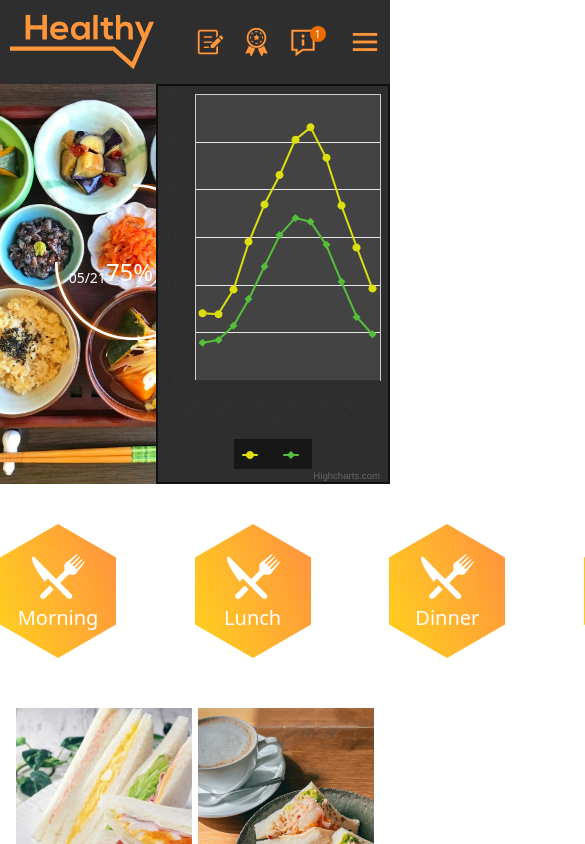
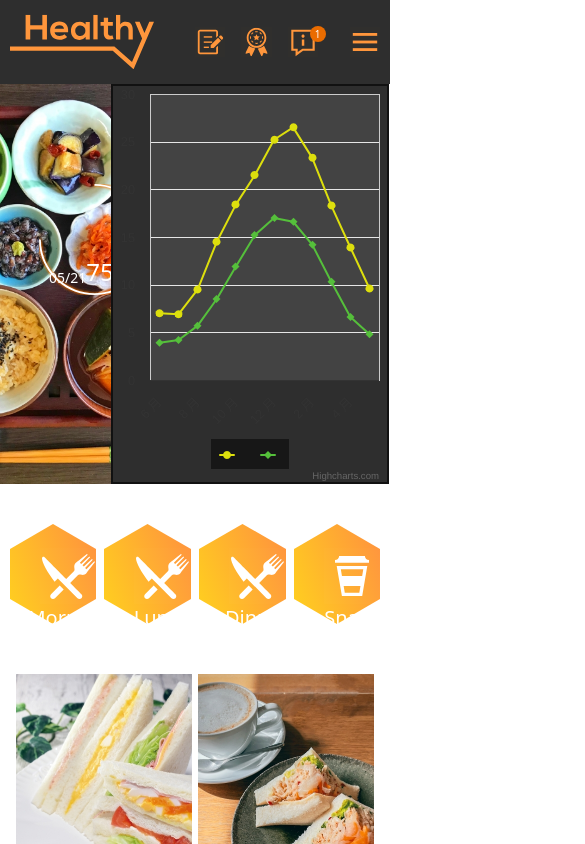
Before and after one commit to LofizDev/Arent_Test, a React (Vite) app: page / in a window 390 px wide. Shown: the top 844 px of the page, 585 px wide, since content can reach past the window. Built offline with nearby package versions, Linux system fonts and the light colour scheme.

Commit message:
responsive

```diff
--- a/src/components/ColumnThumbnail.tsx
+++ b/src/components/ColumnThumbnail.tsx
@@ -44,7 +44,7 @@ function ColumnThumbnail(props: Iprops) {
       break;
   }
   return (
-    <div className="ColumnThumbnail w-full mt-6 relative pr-2">
+    <div className="ColumnThumbnail cursor-pointer w-full mt-6 relative pr-2">
       <div className="relative">
         <img
           src={image}
--- a/src/pages/HomePage.tsx
+++ b/src/pages/HomePage.tsx
@@ -15,7 +15,7 @@ function HomePage() {
     return (
         <Layout>
             <div>
-                <div className="flex">
+                <div className="flex w-full">
                     <div className="flex-[40%] relative">
                         <img src={d01} alt="d01" className="w-full object-cover h-[400px]" />
                         <img src={threefour} alt="threefour" className="absolute top-[25%] left-[35%]" />
@@ -24,11 +24,11 @@ function HomePage() {
                             <div className="text-2xl">75%</div>
                         </div>
                     </div>
-                    <div className="flex-[60%]">
+                    <div className="lg:flex-[60%] w-full">
                         <Chart data={data} />
                     </div>
                 </div>
-                <div className="flex mx-auto cursor-pointer items-center w-[700px] justify-between mt-10">
+                <div className="flex mx-auto cursor-pointer items-center lg:w-[700px] gap-2 w-[95%] justify-between mt-10">
                     {categories.map((e) => (
                         <Hexagon
                             onClick={() => setActive(e.name)}
--- a/src/pages/Records.tsx
+++ b/src/pages/Records.tsx
@@ -9,10 +9,9 @@ function Records() {
     const [lastPage, setLastPage] = useState<number>(8)
     const dateType = ['日', '週', '月', '年']
     const [type, setType] = useState<string>('日')
+    const [data, setData] = useState<{ data1: number[], data2: number[] }>({ data1: [], data2: [] })
 
-    const [data, setData] = useState<{ data1: number[], data2: number[] }>({ data1: [], data2: [] })
     useEffect(() => {
-
         switch (type) {
             case '日':
                 setData({ data1: [7.0, 6.9, 9.5, 14.5, 18.4, 21.5, 25.2, 26.5, 23.3, 18.3, 13.9, 9.6], data2: [3.9, 4.2, 5.7, 8.5, 11.9, 15.2, 17.0, 16.6, 14.2, 10.3, 6.6, 4.8] })
@@ -34,7 +33,7 @@ function Records() {
     return (
         <Layout>
             <div className="flex my-[50px] lg:w-[960px] lg:px-0 px-3 w-full justify-between mx-auto">
-                <div className='grid lg:grid-cols-3 gap-2 grid-cols-2'>
+                <div className='grid lg:grid-cols-3 cursor-pointer gap-2 grid-cols-2'>
                     <RecordCategory
                         name="BODY RECORD"
                         description="自分のカラダの記録"
```
